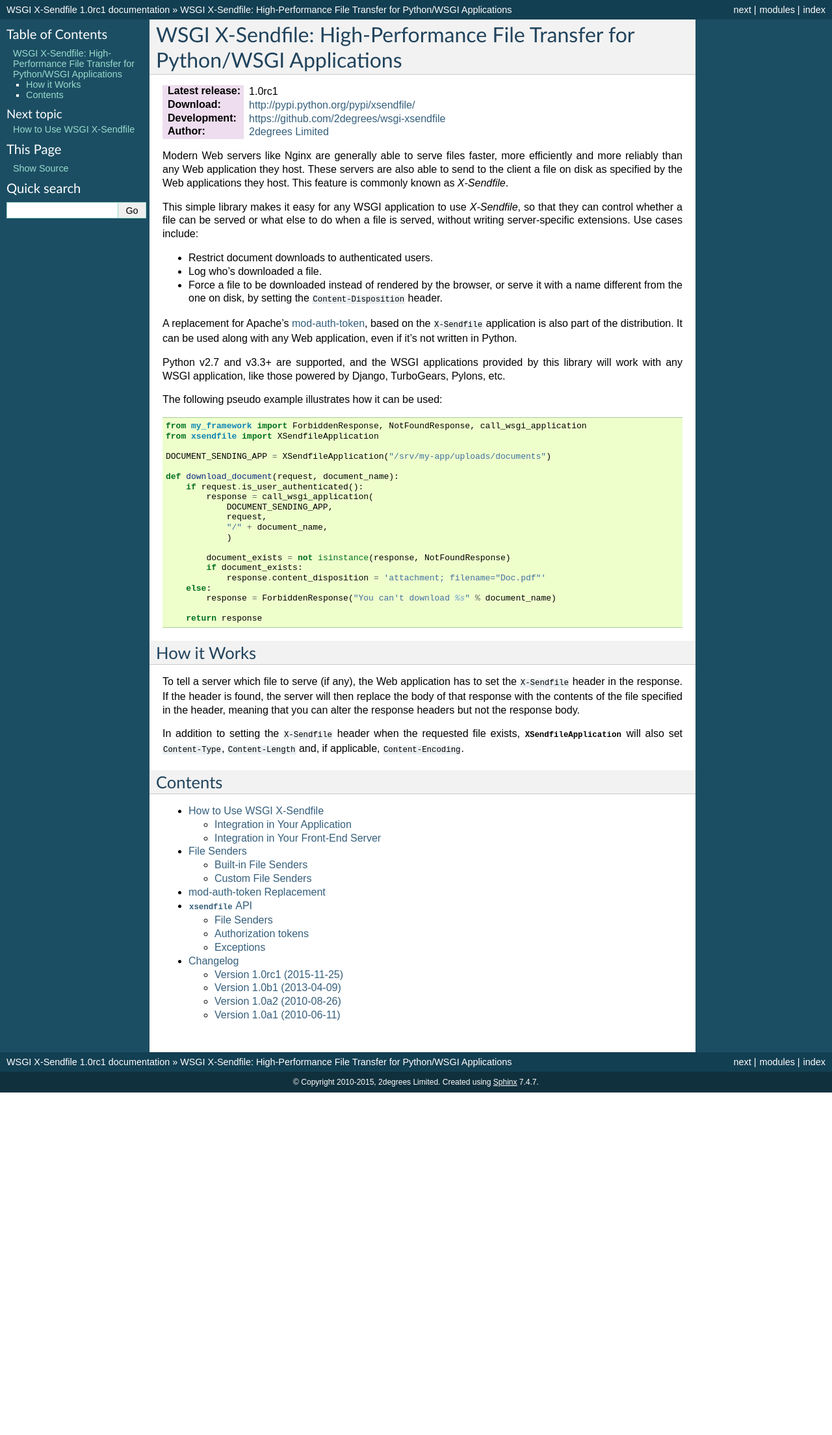
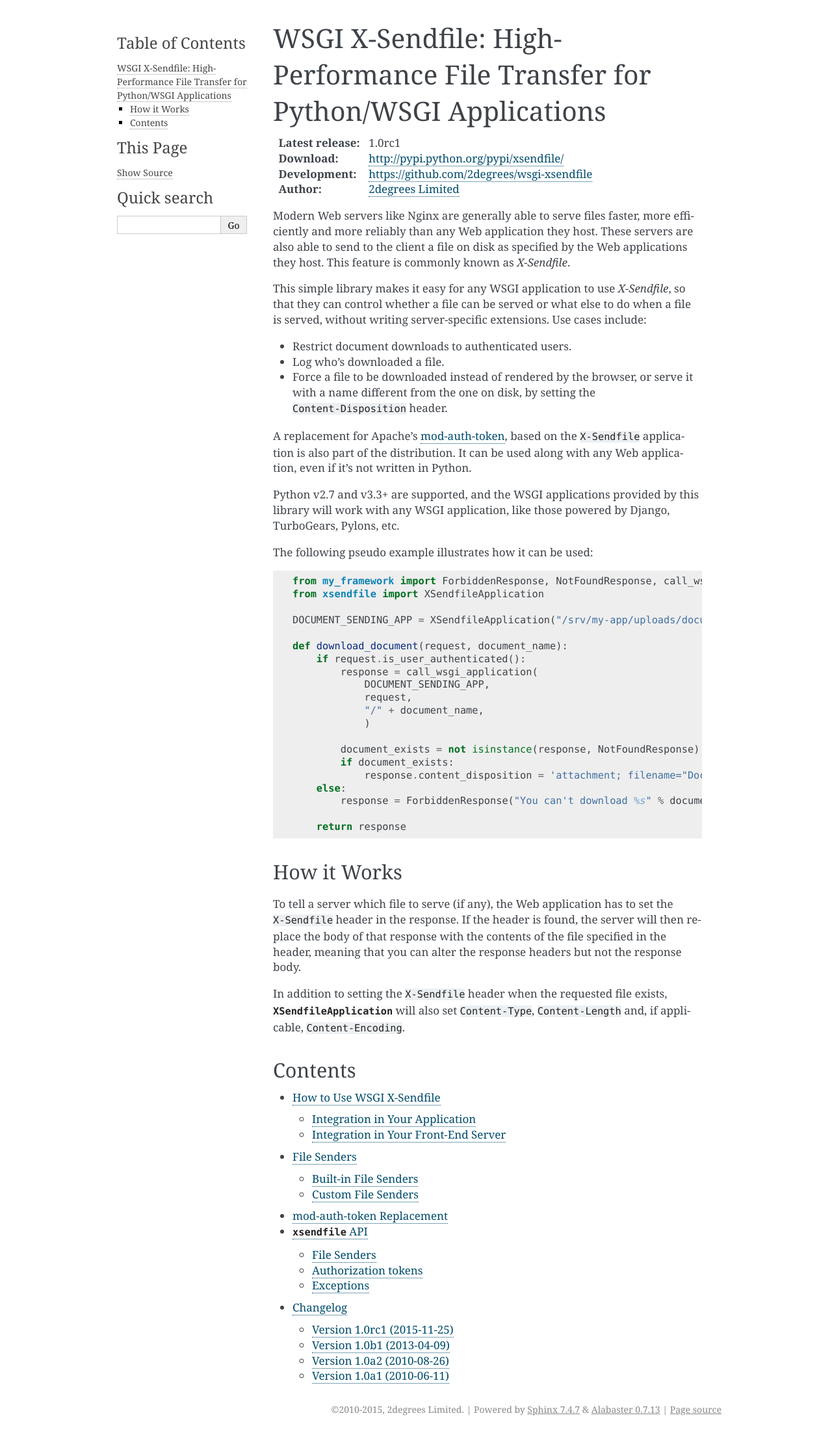
Before and after one commit to 2degrees/wsgi-xsendfile, a Sphinx documentation site: the page built from docs/source/index.rst, in a window 1280 px wide. Shown: the whole page at 65% size. Built offline with Sphinx 7.4.7, drawn with Linux system fonts in a browser that asks for light colours; before the commit the page ends 1681 px from its top, so only the background shows below that.

Commit message:
Fixed minor Sphinx warnings

```diff
--- a/docs/source/conf.py
+++ b/docs/source/conf.py
@@ -100,7 +100,7 @@
 
 # The theme to use for HTML and HTML Help pages.  See the documentation for
 # a list of builtin themes.
-html_theme = 'default'
+html_theme = 'alabaster'
 
 # Theme options are theme-specific and customize the look and feel of a theme
 # further.  For a list of options available for each theme, see the
@@ -129,7 +129,7 @@
 # Add any paths that contain custom static files (such as style sheets) here,
 # relative to this directory. They are copied after the builtin static files,
 # so a file named "default.css" will overwrite the builtin "default.css".
-html_static_path = ['_static']
+html_static_path = []
 
 # If not '', a 'Last updated on:' timestamp is inserted at every page bottom,
 # using the given strftime format.
```
